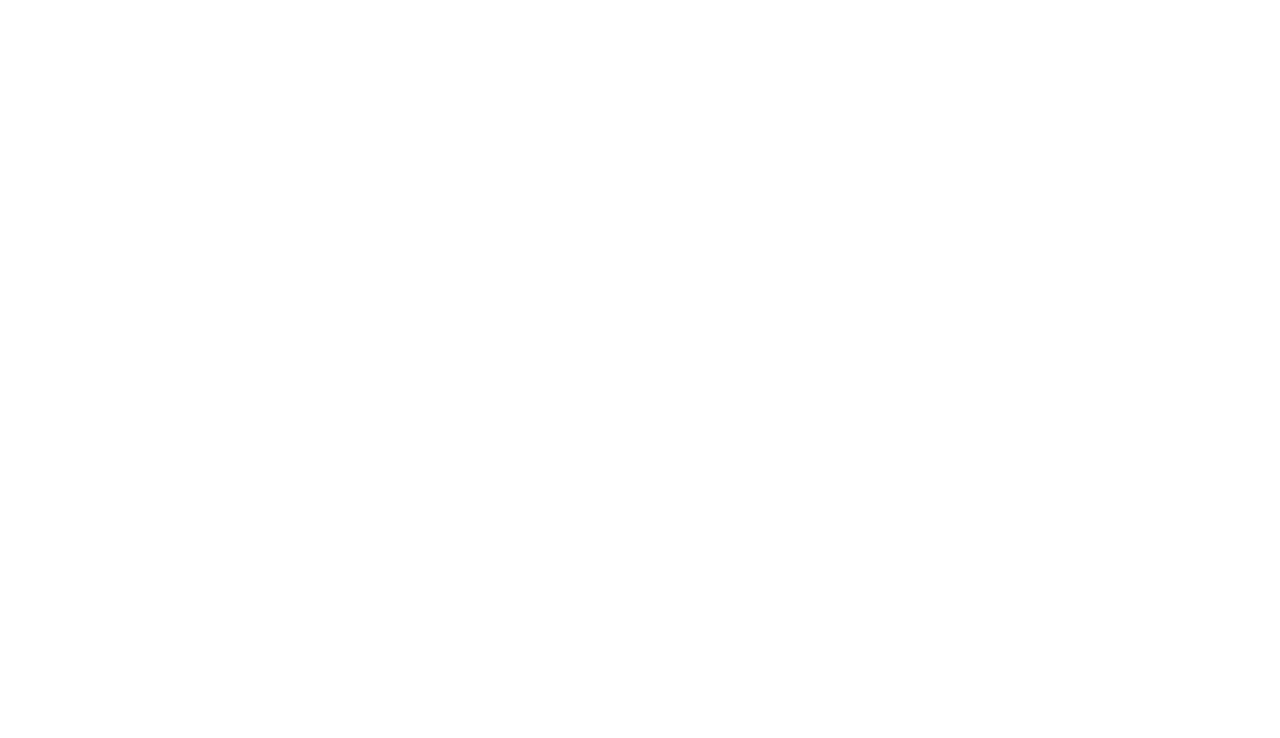
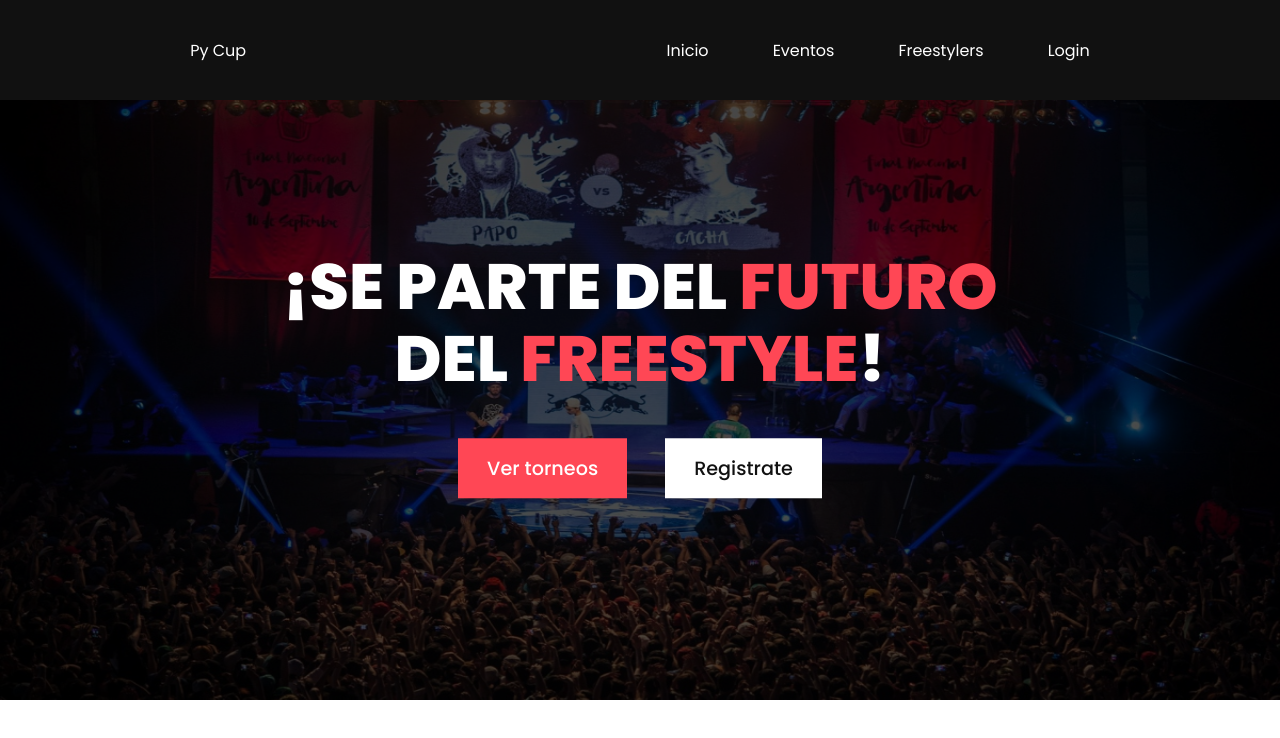
Before and after one commit to Jhezem/PyCup, a Next.js app: page / in a window 1280 px wide. Shown: the top 738 px of the page. Built offline with nearby package versions, Linux system fonts and the light colour scheme.

Commit message:
add main layout to home page

```diff
--- a/pages/index.tsx
+++ b/pages/index.tsx
@@ -1,21 +1,17 @@
-import Head from 'next/head'
-import Image from 'next/image'
-import styles from '../styles/Home.module.css'
-import { Navbar } from '../components/Navbar'
-import { Header } from '../components/Header'
+import Head from "next/head";
+import MainLayout from "../layouts/MainLayout";
+import styles from "../styles/Home.module.css";
 
 export default function Home() {
   return (
-    <div className={styles.container}>
+    <MainLayout>
       <Head>
         <title>Pycup</title>
         <meta name="description" content="Py Cup sitio web oficial" />
         <link rel="icon" href="/favicon.ico" />
       </Head>
 
-      <main className={styles.main}>
-      </main>
-
-    </div>
-  )
+      <main className={styles.main}></main>
+    </MainLayout>
+  );
 }
```
